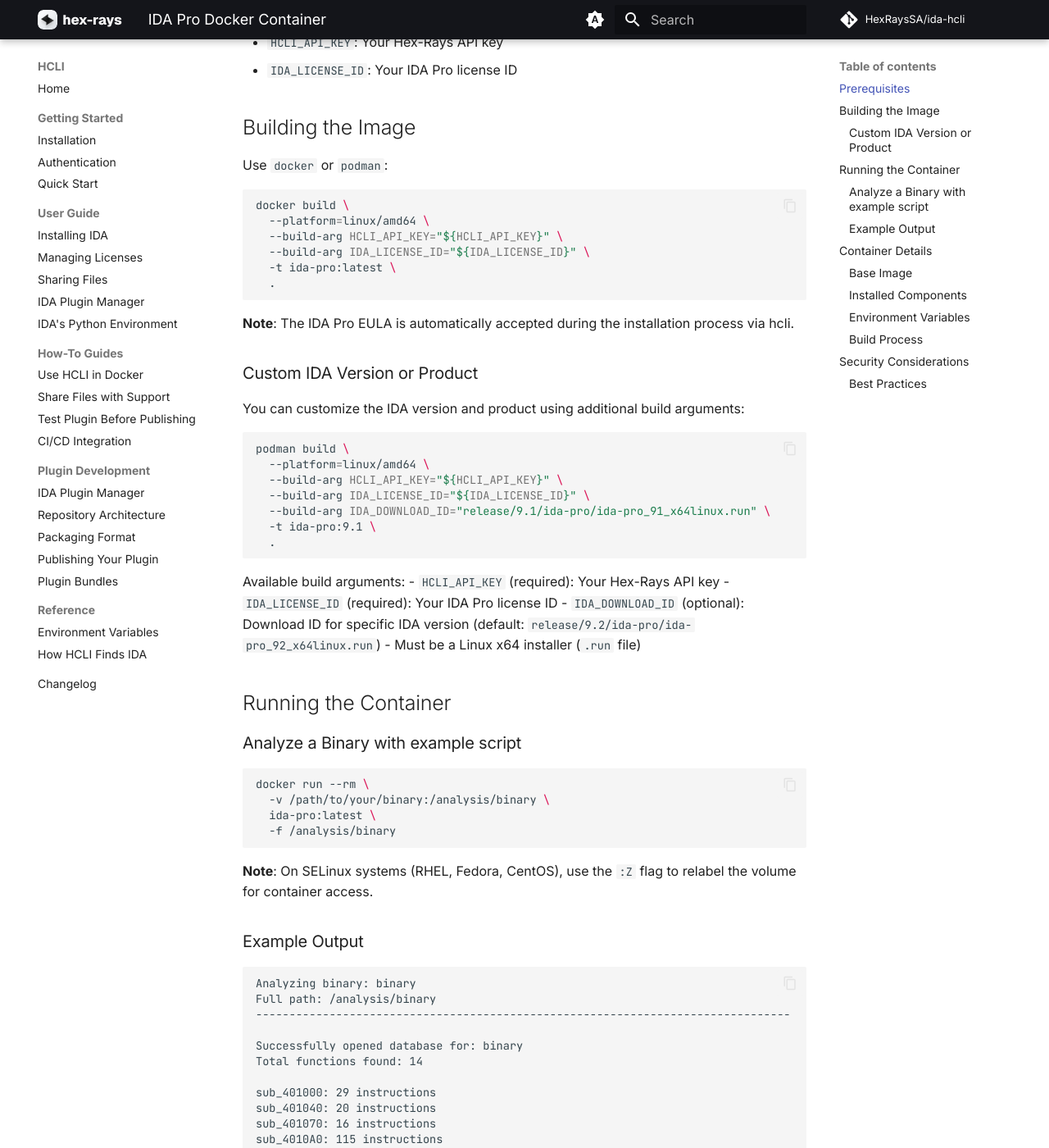
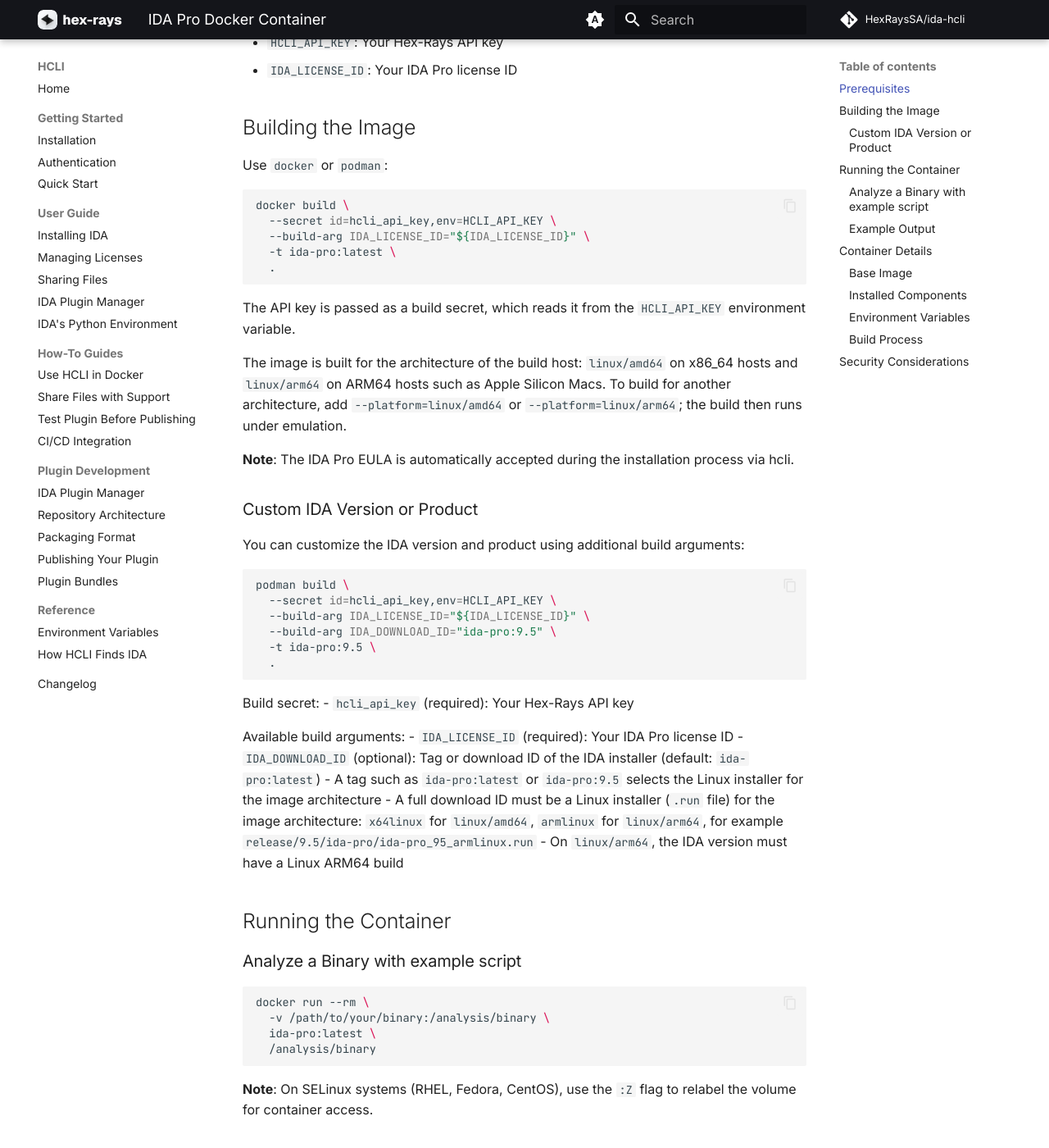
Before and after one commit to HexRaysSA/ida-hcli, an MkDocs documentation site: the page built from docs/advanced/docker/README.md, in a window 1280 px wide and 1400 px high, scrolled down 350 px. Shown: the whole window at 82% size. Built offline with MkDocs 1.6.1 and Material for MkDocs 9.7.7, drawn with Linux system fonts in a browser that asks for light colours; comment, search, counter and statistics services are not loaded; some of the changed text lies outside the part shown.

Commit message:
docs(docker): build natively on ARM64 and pass the API key as a build secret
The Docker example forced linux/amd64 because hcli did not support Linux
ARM64. hcli and IDA now ship Linux ARM64 builds, and the default
ida-pro:latest tag selects the installer for the build platform, so the
image builds natively on x86_64 and ARM64 hosts.

The API key is now a BuildKit secret mount instead of a build argument, so
it is not stored in the build history or cache.

The README now matches the Dockerfile: IDA_DOWNLOAD_ID defaults to
ida-pro:latest and can be an installer for either architecture, and the run
example and its output match entrypoint.py.

Fixes #448

Co-Authored-By: Claude Opus 5.5 <noreply@anthropic.com>
Claude-Session: https://claude.ai/code/session_01FYvq4HRJHJAcQQ8zFAwzi2

````diff
--- a/docs/advanced/docker/README.md
+++ b/docs/advanced/docker/README.md
@@ -4,7 +4,7 @@ This Docker container provides a ready-to-use environment for analyzing binaries
 
 ## Prerequisites
 
-- Docker or Podman installed
+- Docker with BuildKit (the default builder) or Podman installed
 - Valid Hex-Rays credentials:
   - `HCLI_API_KEY`: Your Hex-Rays API key
   - `IDA_LICENSE_ID`: Your IDA Pro license ID
@@ -15,12 +15,15 @@ Use `docker` or `podman`:
 
 ```bash
 docker build \
-  --platform=linux/amd64 \
-  --build-arg HCLI_API_KEY="${HCLI_API_KEY}" \
+  --secret id=hcli_api_key,env=HCLI_API_KEY \
   --build-arg IDA_LICENSE_ID="${IDA_LICENSE_ID}" \
   -t ida-pro:latest \
   .
 ```
+
+The API key is passed as a build secret, which reads it from the `HCLI_API_KEY` environment variable.
+
+The image is built for the architecture of the build host: `linux/amd64` on x86_64 hosts and `linux/arm64` on ARM64 hosts such as Apple Silicon Macs. To build for another architecture, add `--platform=linux/amd64` or `--platform=linux/arm64`; the build then runs under emulation.
 
 **Note**: The IDA Pro EULA is automatically accepted during the installation process via hcli.
 
@@ -30,19 +33,22 @@ You can customize the IDA version and product using additional build arguments:
 
 ```bash
 podman build \
-  --platform=linux/amd64 \
-  --build-arg HCLI_API_KEY="${HCLI_API_KEY}" \
+  --secret id=hcli_api_key,env=HCLI_API_KEY \
   --build-arg IDA_LICENSE_ID="${IDA_LICENSE_ID}" \
-  --build-arg IDA_DOWNLOAD_ID="release/9.1/ida-pro/ida-pro_91_x64linux.run" \
-  -t ida-pro:9.1 \
+  --build-arg IDA_DOWNLOAD_ID="ida-pro:9.5" \
+  -t ida-pro:9.5 \
   .
 ```
 
+Build secret:
+- `hcli_api_key` (required): Your Hex-Rays API key
+
 Available build arguments:
-- `HCLI_API_KEY` (required): Your Hex-Rays API key
 - `IDA_LICENSE_ID` (required): Your IDA Pro license ID
-- `IDA_DOWNLOAD_ID` (optional): Download ID for specific IDA version (default: `release/9.2/ida-pro/ida-pro_92_x64linux.run`)
-  - Must be a Linux x64 installer (`.run` file)
+- `IDA_DOWNLOAD_ID` (optional): Tag or download ID of the IDA installer (default: `ida-pro:latest`)
+  - A tag such as `ida-pro:latest` or `ida-pro:9.5` selects the Linux installer for the image architecture
+  - A full download ID must be a Linux installer (`.run` file) for the image architecture: `x64linux` for `linux/amd64`, `armlinux` for `linux/arm64`, for example `release/9.5/ida-pro/ida-pro_95_armlinux.run`
+  - On `linux/arm64`, the IDA version must have a Linux ARM64 build
 
 ## Running the Container
 
@@ -52,47 +58,30 @@ Available build arguments:
 docker run --rm \
   -v /path/to/your/binary:/analysis/binary \
   ida-pro:latest \
-  -f /analysis/binary
+  /analysis/binary
 ```
 
 **Note**: On SELinux systems (RHEL, Fedora, CentOS), use the `:Z` flag to relabel the volume for container access.
 
 ### Example Output
 
+The example script prints the address and name of each function:
+
 ```
-Analyzing binary: binary
-Full path: /analysis/binary
---------------------------------------------------------------------------------
-
-Successfully opened database for: binary
-Total functions found: 14
-
-sub_401000: 29 instructions
-sub_401040: 20 instructions
-sub_401070: 16 instructions
-sub_4010A0: 115 instructions
-sub_4011E0: 232 instructions
-_main: 338 instructions
-start: 77 instructions
-_XcptFilter: 1 instructions
-_initterm: 1 instructions
-__setdefaultprecision: 6 instructions
-UserMathErrorFunction: 2 instructions
-nullsub_1: 1 instructions
-_except_handler3: 1 instructions
-_controlfp: 1 instructions
---------------------------------------------------------------------------------
-Analysis complete!
+0x401000: sub_401000
+0x401040: sub_401040
+0x401070: sub_401070
+...
 ```
 
 ## Container Details
 
 ### Base Image
 - Python 3.13-slim (Debian Trixie)
-- Platform: `linux/amd64` (x86_64)
+- Platform: `linux/amd64` (x86_64) or `linux/arm64` (ARM64), the build platform unless `--platform` is given
 
 ### Installed Components
-- IDA Pro 9.2 Professional (x64 Linux) - installed to `/opt/ida`
+- IDA Pro (latest release by default, Linux build for the image architecture) - installed to `/opt/ida`
 - IDA Pro license (`.hexlic` file) - copied to `/root/.idapro/`
 - Python virtualenv at `/root/.idapro/venv` with:
   - `idapro`: IDA Pro Python bindings
@@ -112,22 +101,13 @@ The Dockerfile uses a multi-stage build:
 
 ## Security Considerations
 
-**WARNING**: Build arguments containing secrets are stored in image layers and can be extracted!
+The API key is passed as a build secret. It is mounted only while hcli installs IDA, and is not stored in the build history, the build cache, or the image layers. Do not pass it as a build argument instead: build arguments are stored in the build history and cache.
 
-- **Do NOT** push images with embedded credentials to public registries
-- **Do NOT** share built images - others can extract your API keys and license IDs
-- Build arguments (including `HCLI_API_KEY` and `IDA_LICENSE_ID`) are visible in:
-  - Image history (`podman history ida-pro:latest`)
-  - Image inspection (`podman inspect ida-pro:latest`)
-  - Intermediate build layers
+`IDA_LICENSE_ID` is a build argument, so it is stored in the build history and cache of the `ida-installer` stage.
 
-### Best Practices
+**WARNING**: The final image contains your IDA license file (`.hexlic`), which others can extract.
 
-1. **For Development**: Use environment variables (current approach)
-   - Keep images local and private
-   - Never push to registries
+- **Do NOT** push the image to public registries
+- **Do NOT** share the built image
 
-2. **For CI/CD**: Use ephemeral build secrets
-   - GitHub Actions secrets
-   - GitLab CI/CD variables
-   - Jenkins credentials
+In CI/CD, pass the API key from the CI system's secret store, such as GitHub Actions secrets or GitLab CI/CD variables, to the build as the `hcli_api_key` secret.
````
Also changed, not shown: 1 other file.
